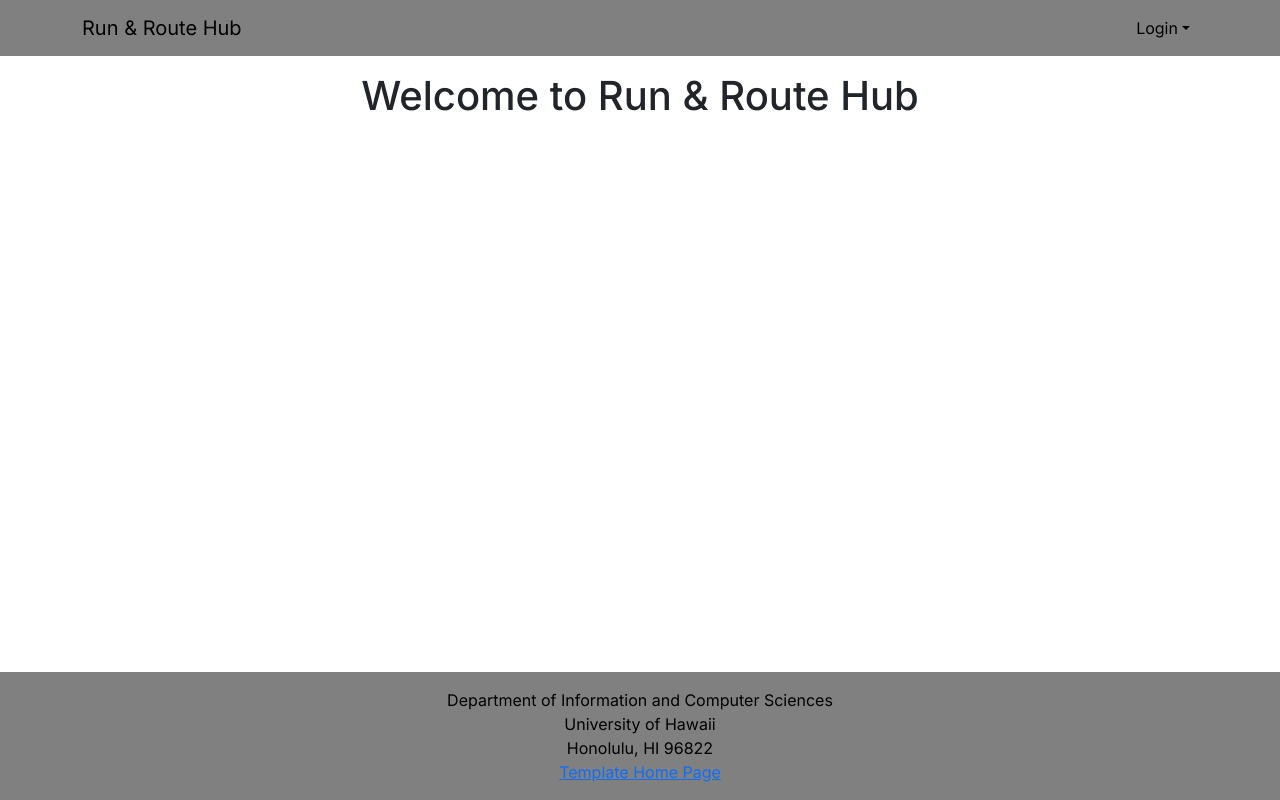
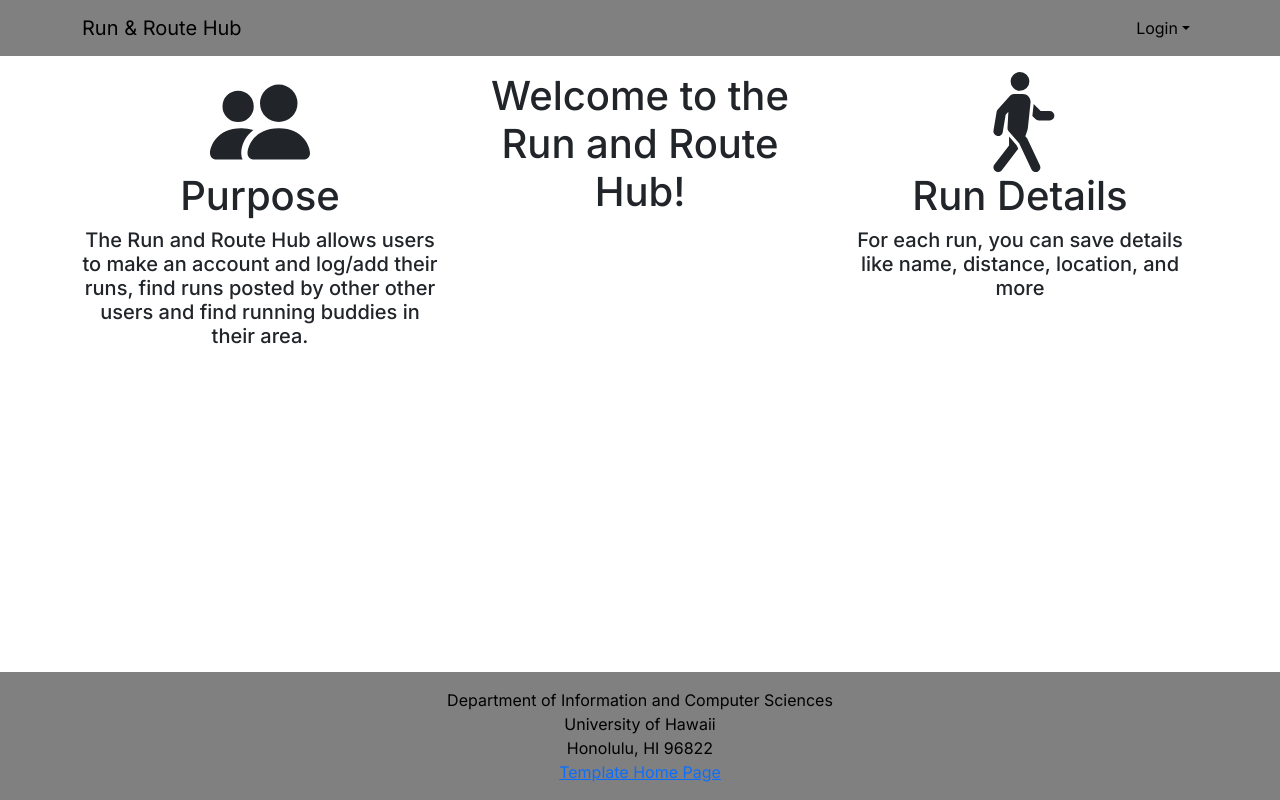
Before and after one commit to run-and-route-hub/Run-and-Route-Hub, a Next.js app: page / in a window 1280 px wide. Built offline with nearby package versions, Linux system fonts and the light colour scheme; no server answers.

Commit message:
Updated Landing Page

```diff
--- a/src/app/page.tsx
+++ b/src/app/page.tsx
@@ -1,14 +1,30 @@
 import { Col, Container, Row } from 'react-bootstrap';
+import { PeopleFill, PersonWalking } from 'react-bootstrap-icons';
 
 /** The Home page. */
 const Home = () => (
   <main>
     <Container id="landing-page" fluid className="py-3">
-      <Row className="align-middle text-center">
-        <Col className="d-flex flex-column justify-content-center">
-          <h1>Welcome to Run & Route Hub</h1>
-        </Col>
-      </Row>
+      <Container>
+        <Row className="align-middle text-center">
+          <Col xs={4}>
+            <PeopleFill size={100} />
+            <h1>Purpose</h1>
+            <h5>
+              The Run and Route Hub allows users to make an account and log/add their runs, find runs posted by other
+              other users and find running buddies in their area.
+            </h5>
+          </Col>
+          <Col xs={4}>
+            <h1>Welcome to the Run and Route Hub!</h1>
+          </Col>
+          <Col xs={4}>
+            <PersonWalking size={100} />
+            <h1>Run Details</h1>
+            <h5>For each run, you can save details like name, distance, location, and more</h5>
+          </Col>
+        </Row>
+      </Container>
     </Container>
   </main>
 );
```
